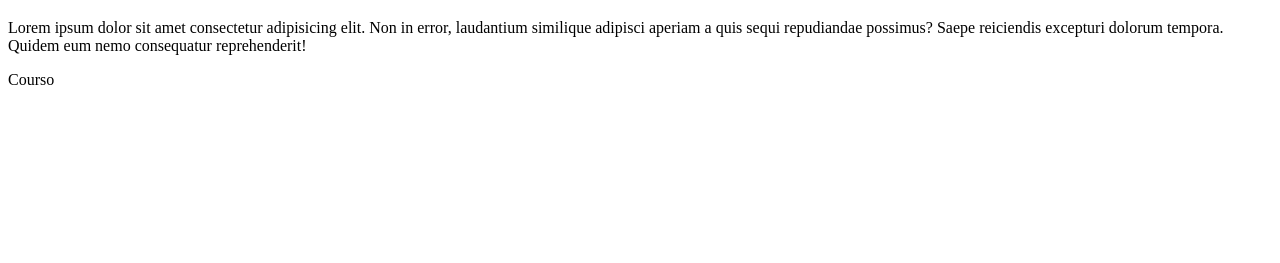
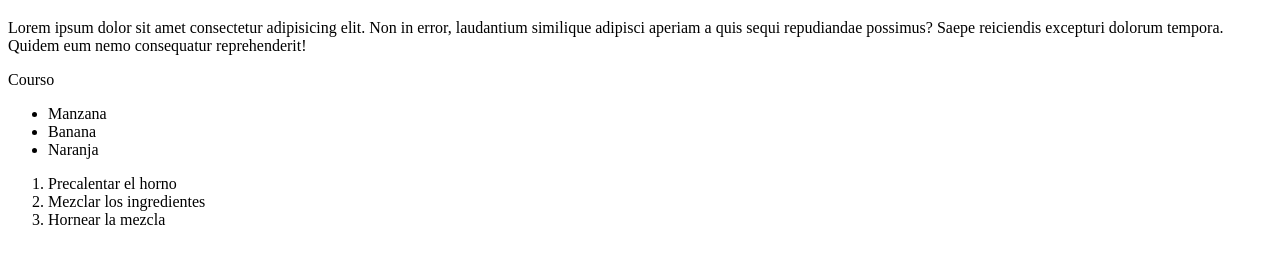
Before and after one commit to Milercastro10/proyectoanalitica, a plain HTML site: page index.html in a window 1280 px wide. Shown: the part 61-324 px from the top of the page. Drawn offline with Linux system fonts and the light colour scheme.

Commit message:
version 4

```diff
--- a/index.html
+++ b/index.html
@@ -9,5 +9,17 @@
     <h1>Pagina Principal</h1>
     <p>Lorem ipsum dolor sit amet consectetur adipisicing elit. Non in error, laudantium similique adipisci aperiam a quis sequi repudiandae possimus? Saepe reiciendis excepturi dolorum tempora. Quidem eum nemo consequatur reprehenderit!</p>
     <p>Courso</p>
+
+    <ul>
+        <li>Manzana</li>
+        <li>Banana</li>
+        <li>Naranja</li>
+    </ul>
+
+    <ol>
+        <li>Precalentar el horno</li>
+        <li>Mezclar los ingredientes</li>
+        <li>Hornear la mezcla</li>
+    </ol>
 </body>
 </html>
```
